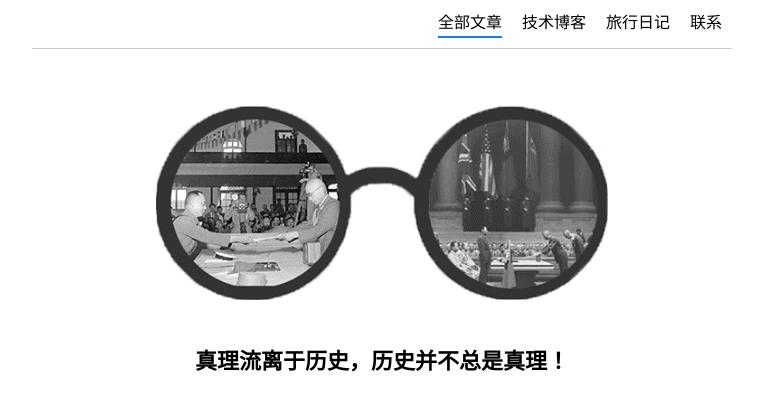
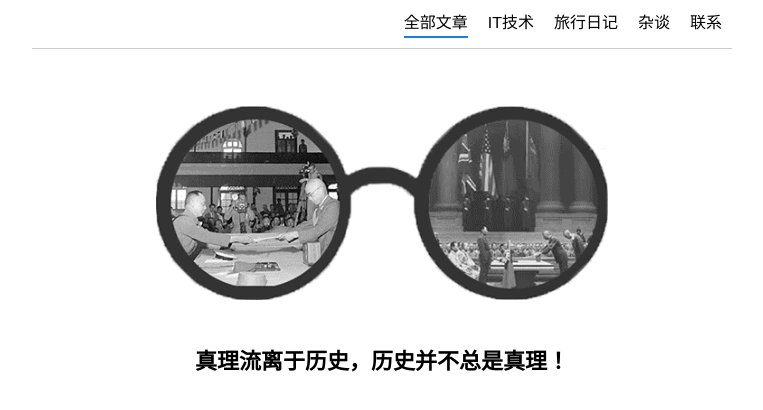
Before and after one commit to anderlaw/my-blog, a Vue app: page / in a window 1280 px wide. Shown: the top 410 px of the page, without its empty margins (258-1021 px from the left). Built offline with nearby package versions, Linux system fonts and the light colour scheme; no server answers.

Commit message:
update menu

```diff
--- a/src/components/nav.vue
+++ b/src/components/nav.vue
@@ -2,8 +2,9 @@
   <div class="nav-wrapper">
     <div class="nav-list" @click="handleNavClick">
       <div :class="`item ${isActive('all')}`" tag="all">全部文章</div>
-      <div :class="`item ${isActive('tech')}`" tag="tech">技术博客</div>
+      <div :class="`item ${isActive('tech')}`" tag="tech">IT技术</div>
       <div :class="`item ${isActive('travel')}`" tag="travel">旅行日记</div>
+      <div :class="`item ${isActive('talk')}`" tag="talk">杂谈</div>
       <div class="item" tag="contact">联系</div>
     </div>
     <div class="contact-me" v-show="contactVisible">
```
